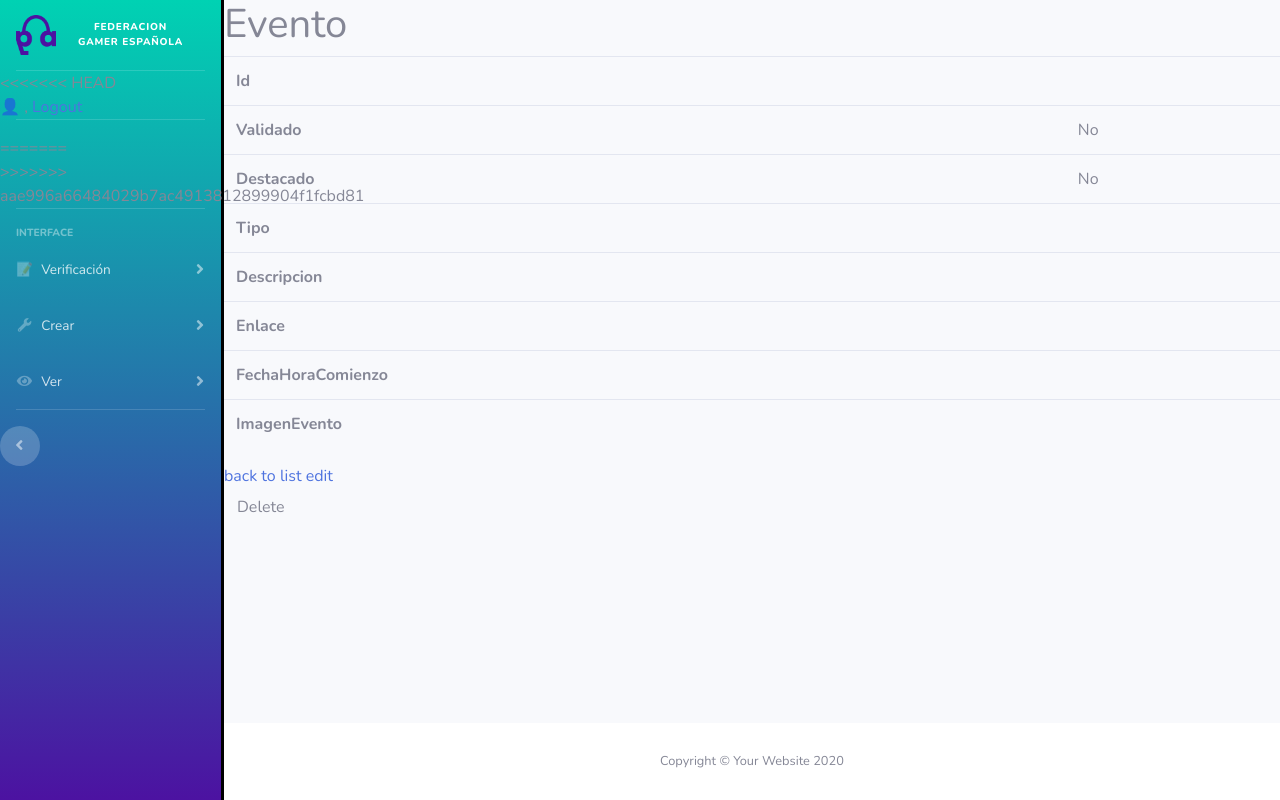
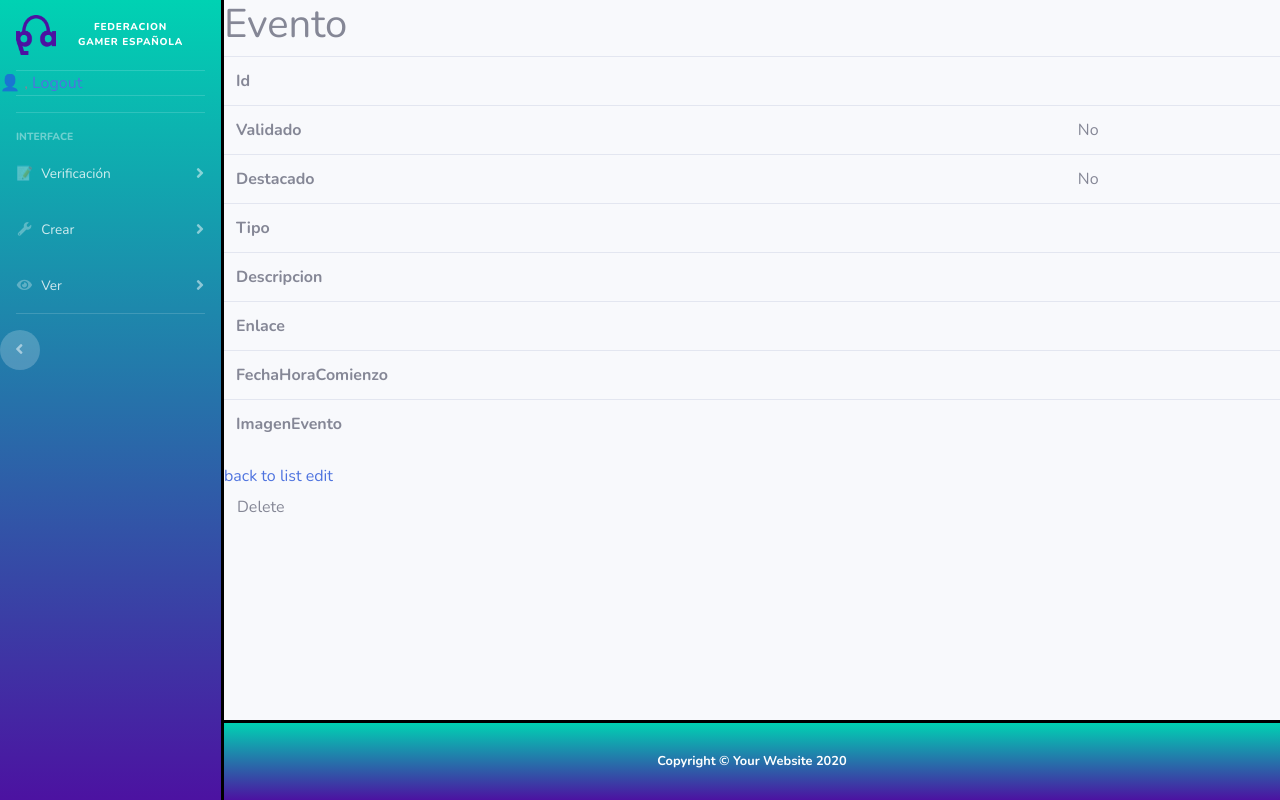
Before and after one commit to MiguelAngelRuizFuentes/ProyectoGrupal, a Symfony app: template templates/evento/show.html.twig in a window 1280 px wide. Run offline with Twig, Linux system fonts and the light colour scheme; the template is opened without the code that fills it, so the values that code supplies are empty; some libraries are stand-ins or nearby versions.

Commit message:
Correciones by Curro

```diff
--- a/templates/Cabecera/cabecera.html.twig
+++ b/templates/Cabecera/cabecera.html.twig
@@ -18,11 +18,6 @@
         font-size:15px;
 
     }
-<<<<<<< HEAD
-    .userinfo{
-        padding:10px;
-    }
-=======
 
     #pie{
         background: linear-gradient(to bottom, #00D2B3, #4C12A1);
@@ -33,7 +28,6 @@
         border-top:solid black;
     }
 
->>>>>>> aae996a66484029b7ac4913812899904f1fcbd81
     </style>
  {% block stylesheets %}
     <!-- Custom fonts for this template-->
@@ -69,17 +63,14 @@
             <hr class="sidebar-divider my-0">
 
             <!-- Nav Item - Dashboard -->
-<<<<<<< HEAD
             <div class="userinfo">
 
                👤 <label style="color:black">{{ app.user.username }}</label>, <a href="{{ path('app_logout') }}">Logout</a>
             </div>
             <hr class="sidebar-divider">
             <div class="userinfo">
-=======
             <li class="nav-item active">
              {# Puntos de usuario: {{ puntos }} #}
->>>>>>> aae996a66484029b7ac4913812899904f1fcbd81
                 {% if app.user %}
 
                 Puntos de usuario: {{ puntos }}
```
